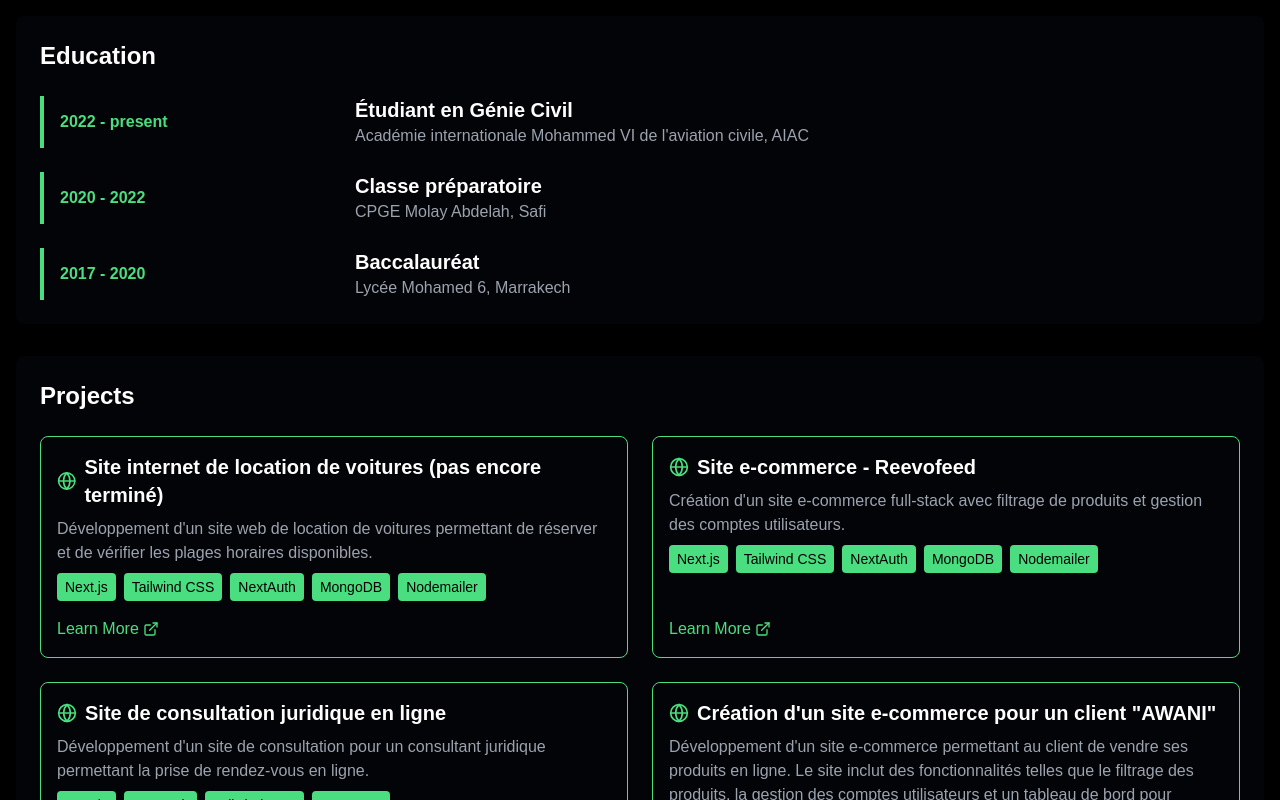
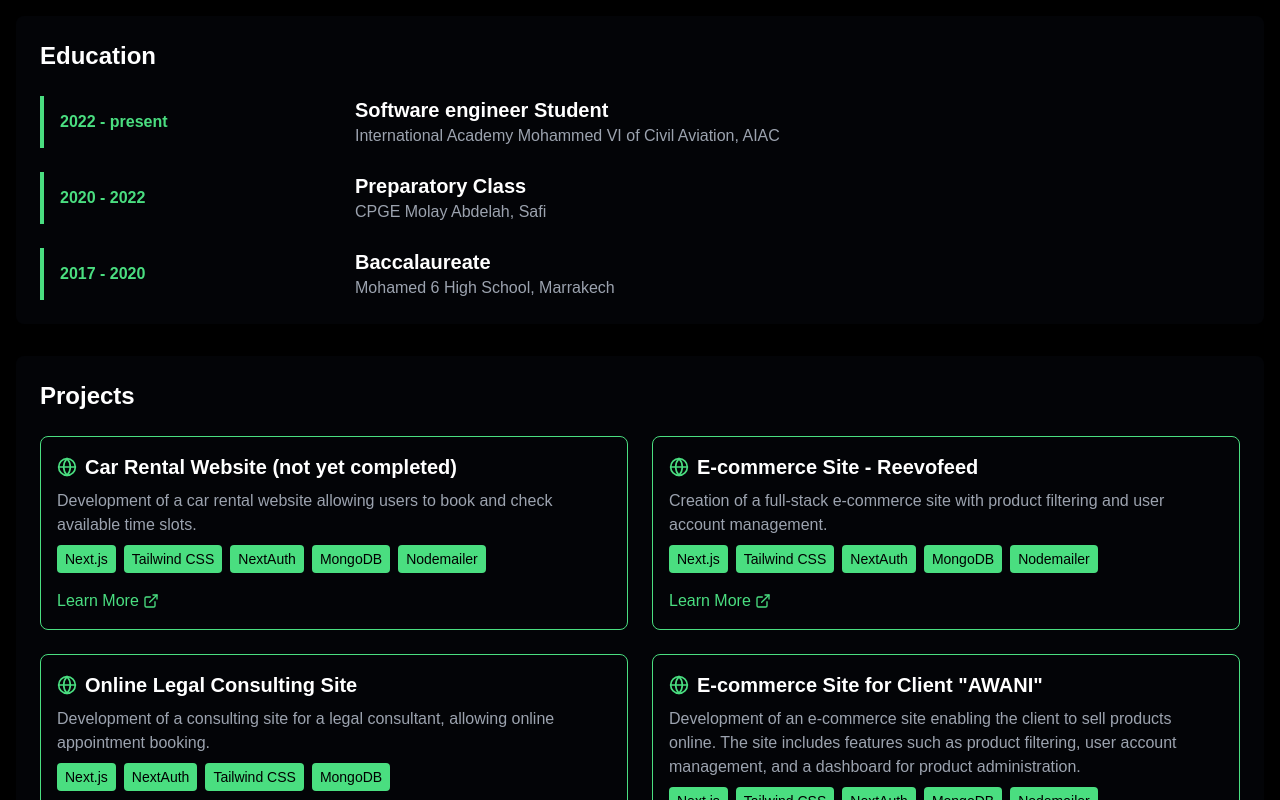
Before and after one commit to yassineaalouch/portFolio, a Next.js app: page / in a window 1280 px wide. Shown: the part 1680-2480 px from the top of the page. Built offline with nearby package versions, Linux system fonts and the light colour scheme.

Commit message:
translate projects and education and languages

```diff
--- a/app/ResumeContent.tsx
+++ b/app/ResumeContent.tsx
@@ -194,8 +194,7 @@ export default function ResumeContent() {
   ];
 
   let DesignSkillsList = ['Next.js', 'React.js', 'Tailwind CSS', 'Figma', 'Inkscape', 'WordPress'];
-  let LanguageList = ['Arabe', 'Français', 'Anglais'];
-
+  let LanguageList = ['Arabic', 'French', 'English'];
   let KnowledgeList = [
     "Next.js",
     "React.js",
@@ -212,41 +211,42 @@ export default function ResumeContent() {
   ];
 
   let EducationList = [
-    { year: '2022 - present', degree: 'Étudiant en Génie Civil', school: 'Académie internationale Mohammed VI de l\'aviation civile, AIAC' },
-    { year: '2020 - 2022', degree: 'Classe préparatoire', school: 'CPGE Molay Abdelah, Safi' },
-    { year: '2017 - 2020', degree: 'Baccalauréat', school: 'Lycée Mohamed 6, Marrakech' },
+    { year: '2022 - present', degree: 'Software engineer Student', school: 'International Academy Mohammed VI of Civil Aviation, AIAC' },
+    { year: '2020 - 2022', degree: 'Preparatory Class', school: 'CPGE Molay Abdelah, Safi' },
+    { year: '2017 - 2020', degree: 'Baccalaureate', school: 'Mohamed 6 High School, Marrakech' },
 ];
 
 const projects = [
     {
-      title: 'Site internet de location de voitures (pas encore terminé)',
-      description: 'Développement d\'un site web de location de voitures permettant de réserver et de vérifier les plages horaires disponibles.',
+        title: 'Car Rental Website (not yet completed)',
+        description: 'Development of a car rental website allowing users to book and check available time slots.',
         technologies: ['Next.js', 'Tailwind CSS', 'NextAuth', 'MongoDB', 'Nodemailer'],
-      Screenshots: '/carRental.png', // Mettez à jour avec le lien des captures d'écran si nécessaire
+        Screenshots: '/carRental.png', // Update with screenshot link if necessary
         link: 'https://rental-car-yassine.vercel.app/',
     },
     {
-      title: 'Site e-commerce - Reevofeed',
-      description: 'Création d\'un site e-commerce full-stack avec filtrage de produits et gestion des comptes utilisateurs.',
+        title: 'E-commerce Site - Reevofeed',
+        description: 'Creation of a full-stack e-commerce site with product filtering and user account management.',
         technologies: ['Next.js', 'Tailwind CSS', 'NextAuth', 'MongoDB', 'Nodemailer'],
         Screenshots: '/rvofeed.png',
         link: 'https://revofeedd.vercel.app/',
     },
     {
-      title: 'Site de consultation juridique en ligne',
-      description: 'Développement d\'un site de consultation pour un consultant juridique permettant la prise de rendez-vous en ligne.',
+        title: 'Online Legal Consulting Site',
+        description: 'Development of a consulting site for a legal consultant, allowing online appointment booking.',
         technologies: ['Next.js', 'NextAuth', 'Tailwind CSS', 'MongoDB'],
         Screenshots: '/consultingSite.png',
         link: 'https://amine-legal-consulting.vercel.app/',
     },
     {
-      title: 'Création d\'un site e-commerce pour un client "AWANI"',
-      description: 'Développement d\'un site e-commerce permettant au client de vendre ses produits en ligne. Le site inclut des fonctionnalités telles que le filtrage des produits, la gestion des comptes utilisateurs et un tableau de bord pour administrer les produits.',
+        title: 'E-commerce Site for Client "AWANI"',
+        description: 'Development of an e-commerce site enabling the client to sell products online. The site includes features such as product filtering, user account management, and a dashboard for product administration.',
         technologies: ['Next.js', 'Tailwind CSS', 'NextAuth', 'MongoDB', 'Nodemailer'],
-      Screenshots: '/awani.png', // Mettez à jour avec le lien des captures d'écran si nécessaire
-      link: 'https://awani.vercel.app/', // Remplacez par le lien réel si disponible
+        Screenshots: '/awani.png', // Update with screenshot link if necessary
+        link: 'https://awani.vercel.app/', // Replace with the actual link if available
     },
 ];
+
 
   useEffect(() => {
     const loadVideo = (video: HTMLVideoElement | null) => {
```
Lines whose indentation alone changed are shown as unchanged.
